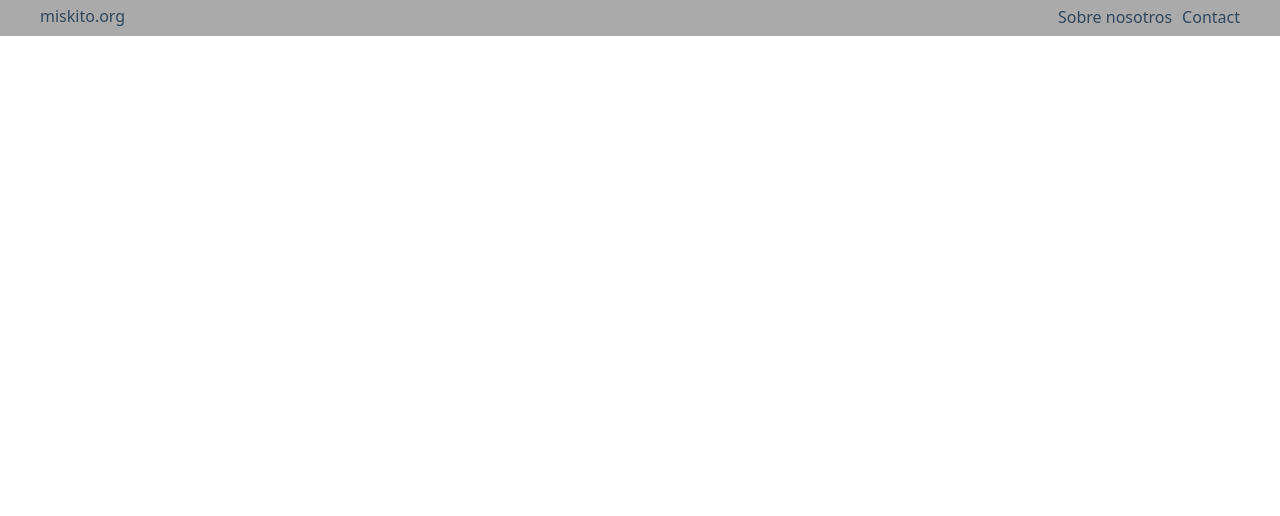
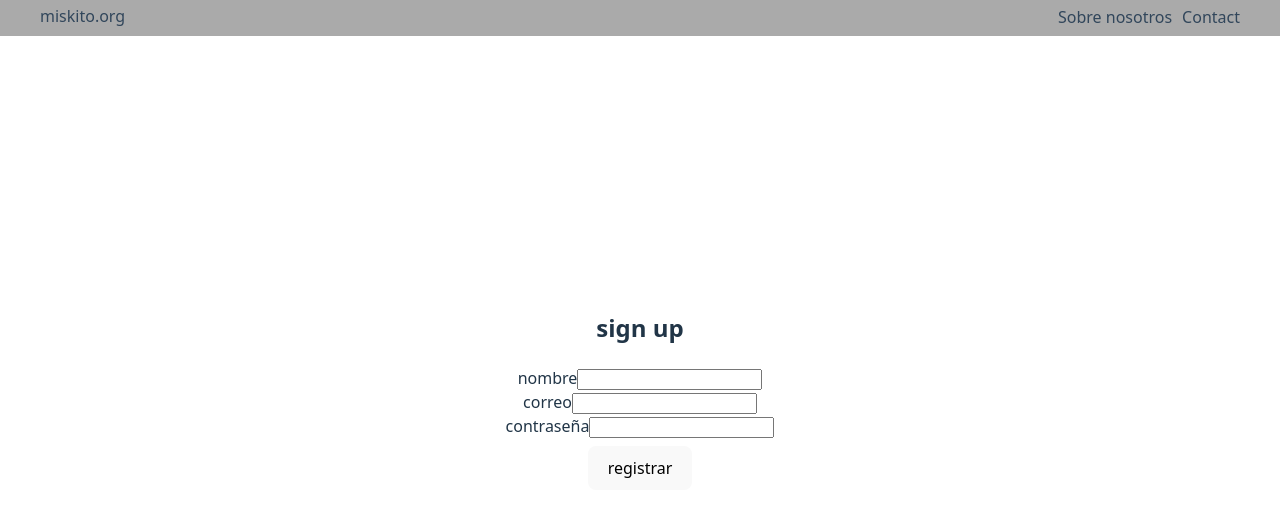
Before and after one commit to masomi79/miskitoapp, a Vue app in the folder miskitoapp-front/: page /register in a window 1280 px wide. Shown: the top 516 px of the page. Built offline with nearby package versions, Linux system fonts and the light colour scheme.

Commit message:
front: register form

```diff
--- /dev/null
+++ b/miskitoapp-front/src/components/UserRegister.vue
@@ -0,0 +1,49 @@
+<template>
+  <div class="user-register">
+    <h2>sign up</h2>
+    <form @submit.prevent="handleSubmit">
+      <div>
+        <label for="name">nombre</label>
+        <input id="name" v-model="name" required />
+      </div>
+      <div>
+        <label for="email">correo</label>
+        <input id="email" v-model="email" required />
+      </div>
+      <div>
+        <label for="password">contraseña</label>
+        <input id="passwowrd" v-model="password" required />
+      </div>
+      <button type="submit">registrar</button>
+    </form>
+    <p v-if="success">se ha registrado equistosamente!</p>
+  </div>
+</template>
+
+<script>
+export default {
+  name: 'WordRegister',
+  data() {
+    return {
+      name: '',
+      email: '',
+      password: '',
+      success: false,
+    };
+  },
+  methods: {
+    handleSubmit() {
+      this.success = true;
+      this.word = '';
+      this.meaning = '';
+    },
+  },
+};
+</script>
+
+<style scoped>
+.user-register {
+  max-width: 400px;
+  margin: 2rem auto;
+}
+</style>
--- a/miskitoapp-front/src/router/index.js
+++ b/miskitoapp-front/src/router/index.js
@@ -2,11 +2,13 @@ import { createRouter, createWebHistory } from 'vue-router'
 import WordSearch from '../components/WordSearch.vue'
 import WordDetail from '../components/WordDetail.vue'
 import AboutView from '../views/AboutView.vue'
+import UserRegisterView from '../views/UserRegisterView.vue'
 
 const routes = [
   { path: '/', component: WordSearch },
   { path: '/:lang/:id', component: WordDetail, props: true },
-  { path: '/about', name: 'About', component: AboutView, }
+  { path: '/about', name: 'About', component: AboutView, },
+  { path: '/register', component: UserRegisterView }
 ]
 
 const router = createRouter({
--- /dev/null
+++ b/miskitoapp-front/src/views/UserRegisterView.vue
@@ -0,0 +1,16 @@
+<template>
+  <div>
+    <UserRegister />
+  </div>
+</template>
+
+<script>
+import UserRegister from '../components/UserRegister.vue';
+
+export default {
+  name: 'UserRegisterView',
+  components: {
+    UserRegister,
+  },
+};
+</script>
```
Also changed, not shown: miskitoapp-front/public/about/about.es.md (+1 -1 lines), miskitoapp-front/public/about/about.ja.md (+1 -1 lines), miskitoapp-front/front-files.txt.
